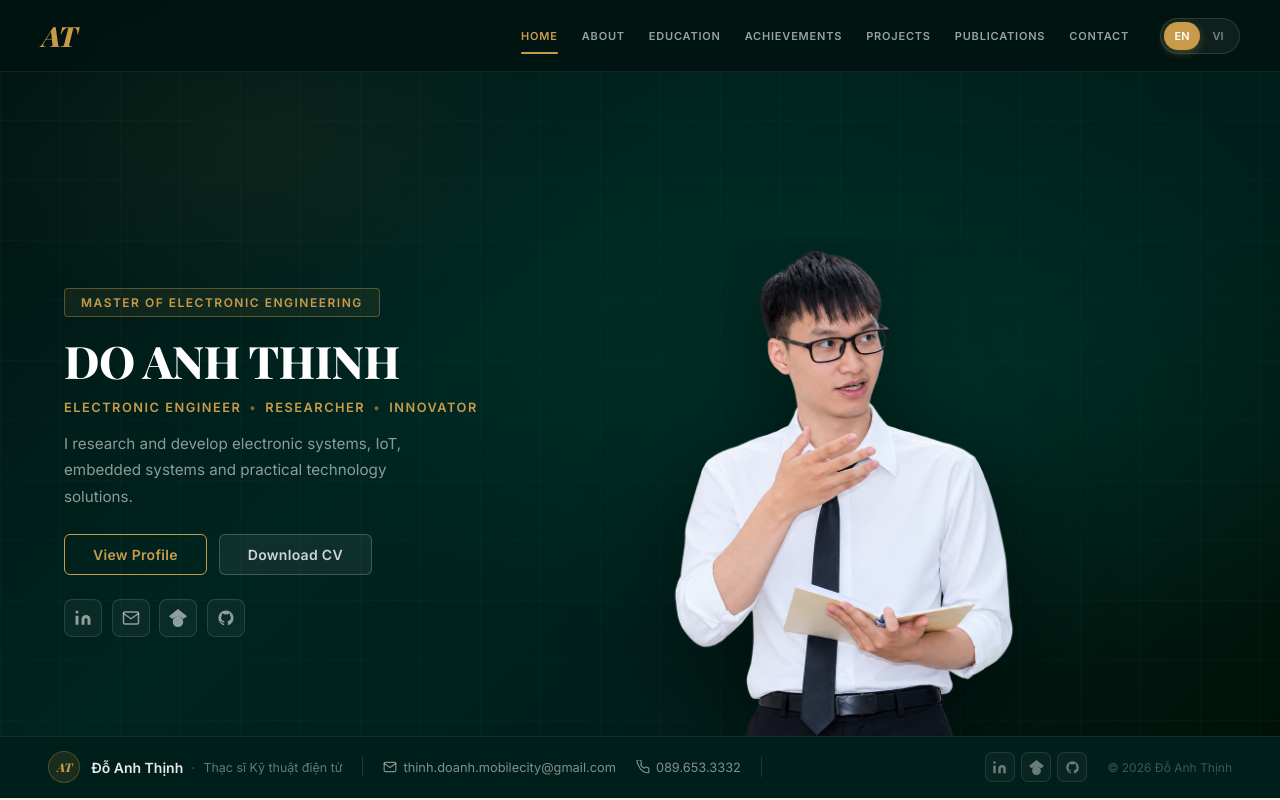
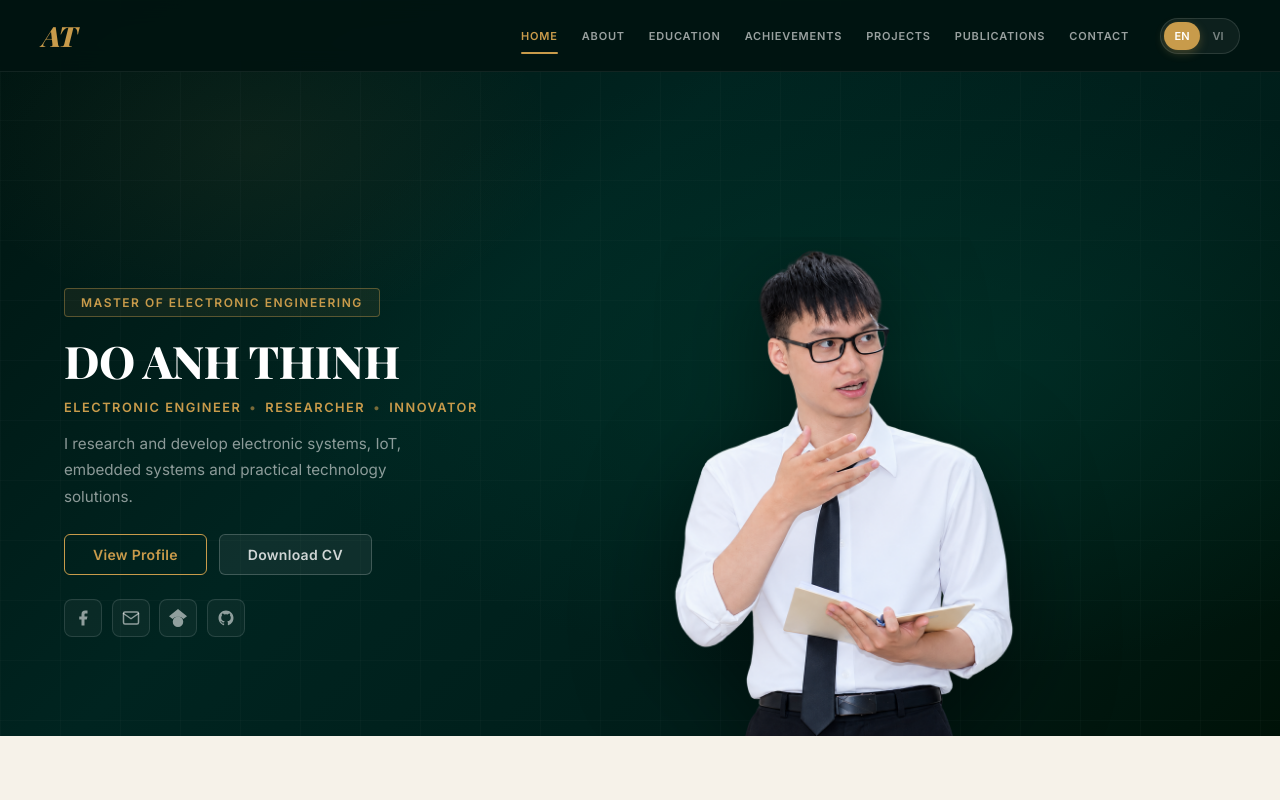
Before and after one commit to profilethinhbi/doanhthinh, a React (Vite) app: page / in a window 1280 px wide. Built offline with nearby package versions, Linux system fonts and the light colour scheme; a web font is replaced by a local one.

Commit message:
feat: replace LinkedIn with Facebook link in hero section and remove footer component

```diff
--- a/src/app/layout/MainLayout.tsx
+++ b/src/app/layout/MainLayout.tsx
@@ -1,7 +1,6 @@
 import { Outlet } from "react-router-dom";
 
 import NavBar from "@/widgets/navbar/NavBar";
-import Footer from "@/widgets/footer/Footer";
 
 import "./MainLayout.css";
 
@@ -12,7 +11,6 @@ export default function MainLayout() {
 
       <main className="main-content">
         <Outlet />
-        <Footer />
       </main>
     </>
   );
--- a/src/locale/vi/translation.json
+++ b/src/locale/vi/translation.json
@@ -354,7 +354,7 @@
         },
         {
           "label": "Facebook",
-          "href": "https://facebook.com/mellivora24",
+          "href": "https://www.facebook.com/thinhbi276",
           "icon": "<svg width='18' height='18' viewBox='0 0 24 24' fill='currentColor'><path d='M18 2h-3a5 5 0 0 0-5 5v3H7v4h3v8h4v-8h3l1-4h-4V7a1 1 0 0 1 1-1h3z'/></svg>"
         }
       ]
--- a/src/pages/home/HomePage.tsx
+++ b/src/pages/home/HomePage.tsx
@@ -45,18 +45,16 @@ export default function HomePage() {
           </div>
 
           <div className="hero-socials">
-            {/* LinkedIn */}
+            {/* Facebook */}
             <a
-              href="https://linkedin.com/in/mellivora24"
+              href="https://www.facebook.com/thinhbi276"
               target="_blank"
               rel="noopener noreferrer"
               className="hero-social-link"
-              aria-label="LinkedIn"
+              aria-label="Facebook"
             >
               <svg width="18" height="18" viewBox="0 0 24 24" fill="currentColor">
-                <path d="M16 8a6 6 0 0 1 6 6v7h-4v-7a2 2 0 0 0-2-2 2 2 0 0 0-2 2v7h-4v-7a6 6 0 0 1 6-6z" />
-                <rect x="2" y="9" width="4" height="12" />
-                <circle cx="4" cy="4" r="2" />
+                <path d="M18 2h-3a5 5 0 0 0-5 5v3H7v4h3v8h4v-8h3l1-4h-4V7a1 1 0 0 1 1-1h3z" />
               </svg>
             </a>
             {/* Email */}
```
